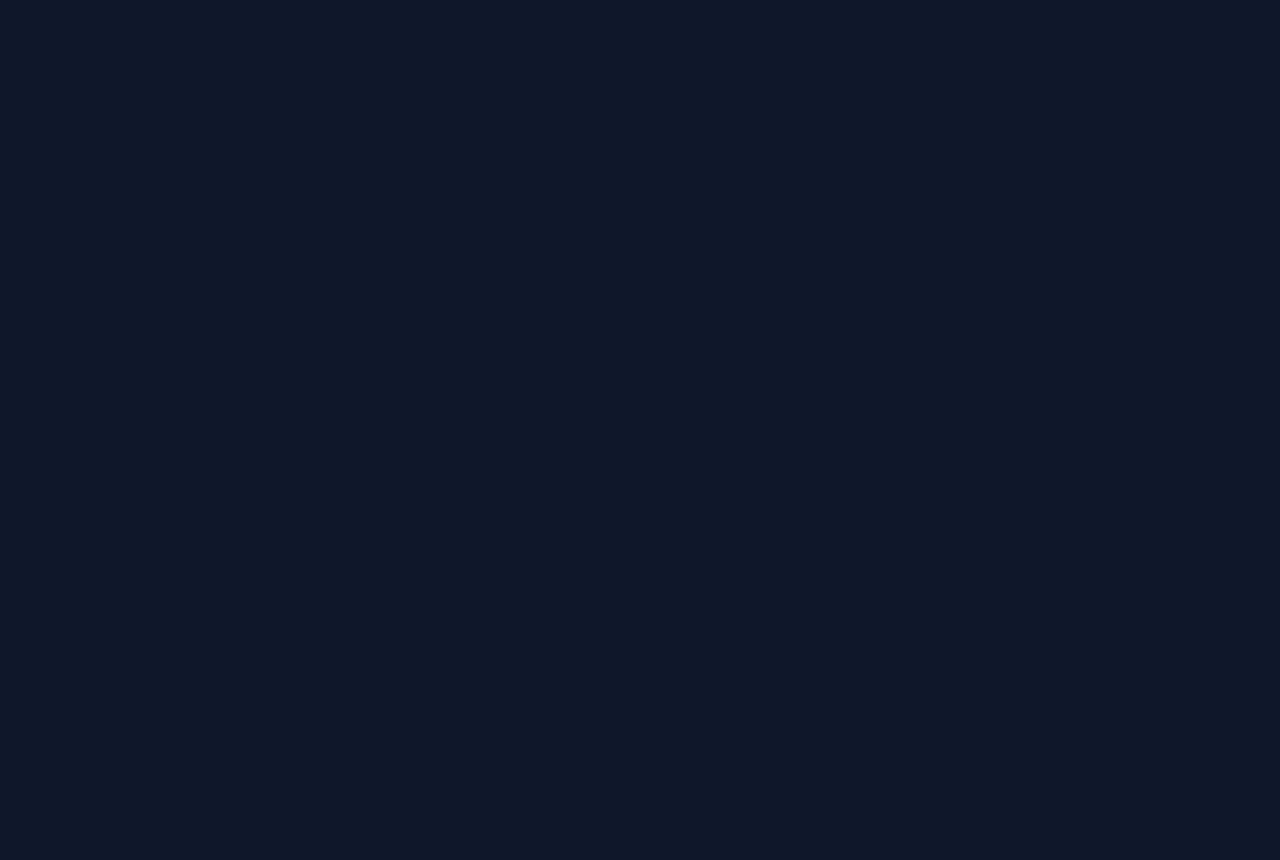
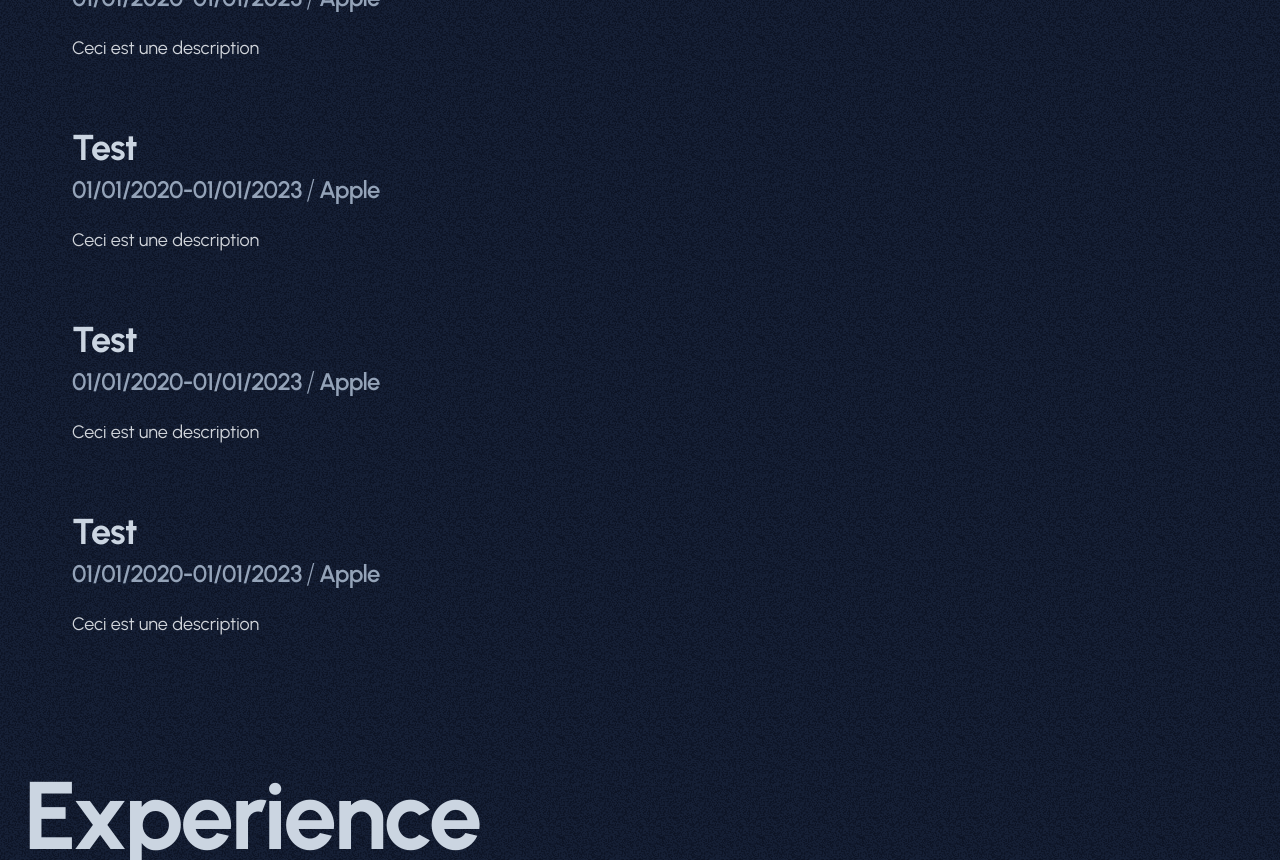
Before and after one commit to alexgravx/gravlax-portfolio, a Next.js app: page /about in a window 1280 px wide. Shown: the part 1940-2800 px from the top of the page. Before the commit the page ends 1744 px from the top, so only its background shows below. Built offline with nearby package versions, Linux system fonts and the light colour scheme.

Commit message:
update all structure

```diff
--- a/src/app/about/page.tsx
+++ b/src/app/about/page.tsx
@@ -1,12 +1,23 @@
 import Biography from "@/components/Biography";
+import Experience from "@/components/Experience";
 import TechList from "@/components/TechList";
 
 const Main = () => {
+
+  const experiences = [
+    {title: "Test", time_period: "01/01/2020-01/01/2023", institution: "Apple", description: "Ceci est une description"},
+    {title: "Test", time_period: "01/01/2020-01/01/2023", institution: "Apple", description: "Ceci est une description"},
+    {title: "Test", time_period: "01/01/2020-01/01/2023", institution: "Apple", description: "Ceci est une description"},
+    {title: "Test", time_period: "01/01/2020-01/01/2023", institution: "Apple", description: "Ceci est une description"},
+    {title: "Test", time_period: "01/01/2020-01/01/2023", institution: "Apple", description: "Ceci est une description"},
+  ]
 
   return (
     <div>
       <Biography />
       <TechList />
+      <Experience heading="Education" experiences={experiences}/>
+      <Experience heading="Experience" experiences={experiences}/>
     </div>
   );
 }
--- a/src/app/experience/[uid]/page.tsx
+++ /dev/null
@@ -1,12 +0,0 @@
-import { Metadata } from "next"
-import { notFound } from "next/navigation"
-
-type Params = { uid: string }
-
-export default function Page({ params } : { params: Params }) {
-    return (
-    <div>
-        Coucou {params.uid}
-    </div>
-    )
-}
--- /dev/null
+++ b/src/components/Experience.tsx
@@ -0,0 +1,43 @@
+import Bounded from "@/components/Bounded";
+import Heading from "@/components/Heading";
+import { Expand } from "tailwindcss/types/config";
+
+type ExpItemType = {
+    title: string,
+    time_period: string,
+    institution: string,
+    description: string,
+}
+
+type ExperienceType = {
+    heading: string,
+    experiences: ExpItemType[],
+}
+
+const Experience = ({heading, experiences}:ExperienceType) => {
+  return (
+    <Bounded>
+      <Heading as="h2" size="lg">
+        {heading}
+      </Heading>
+      {experiences.map((item, index) => (
+        <div key={index} className="ml-6 mt-8 max-w-prose md:ml-12 md:mt-16">
+          <Heading as="h3" size="sm">
+            {item.title}
+          </Heading>
+
+          <div className="mt-1 flex w-fit items-center gap-1 text-2xl font-semibold tracking-tight text-slate-400">
+            <span>{item.time_period}</span>{" "}
+            <span className="text-3xl font-extralight">/</span>{" "}
+            <span>{item.institution}</span>
+          </div>
+          <div className="prose prose-lg prose-invert mt-4">
+            {item.description}
+          </div>
+        </div>
+      ))}
+    </Bounded>
+  );
+};
+
+export default Experience;
--- a/src/components/NavBar.tsx
+++ b/src/components/NavBar.tsx
@@ -9,8 +9,8 @@ import { usePathname } from "next/navigation";
 
 const settings = [
     {link: "/about", label:"About"},
-    {link: "/experience", label:"Experience"},
     {link: "/projects", label:"Projects"},
+    {link: "/contact", label:"Contact"},
 ]
 
 const button_data = {path: "/", label: "Contact"}
@@ -85,13 +85,13 @@ export default function NavBar() {
               )}
             </React.Fragment>
           ))}
-          <li>
+          {/* <li>
             <Button
               linkField={button_data.path}
               label={button_data.label}
               className="ml-3"
             />
-          </li>
+          </li> */}
         </div>
         <DesktopMenu pathname={pathname} />
       </ul>
@@ -147,13 +147,13 @@ function DesktopMenu({pathname} : {pathname: string}) {
           )}
         </React.Fragment>
       ))}
-      <li>
+      {/* <li>
         <Button
           linkField={button_data.path}
           label={button_data.label}
           className="ml-3"
         />
-      </li>
+      </li> */}
     </div>
   );
 }
```
Also changed, not shown: src/app/experience/page.tsx (deleted).
